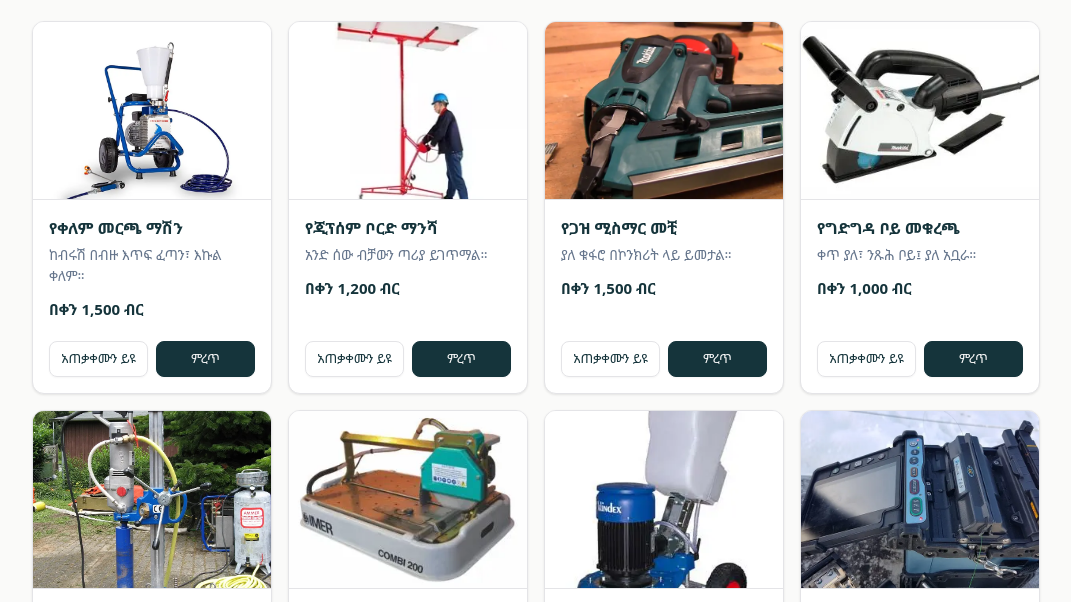
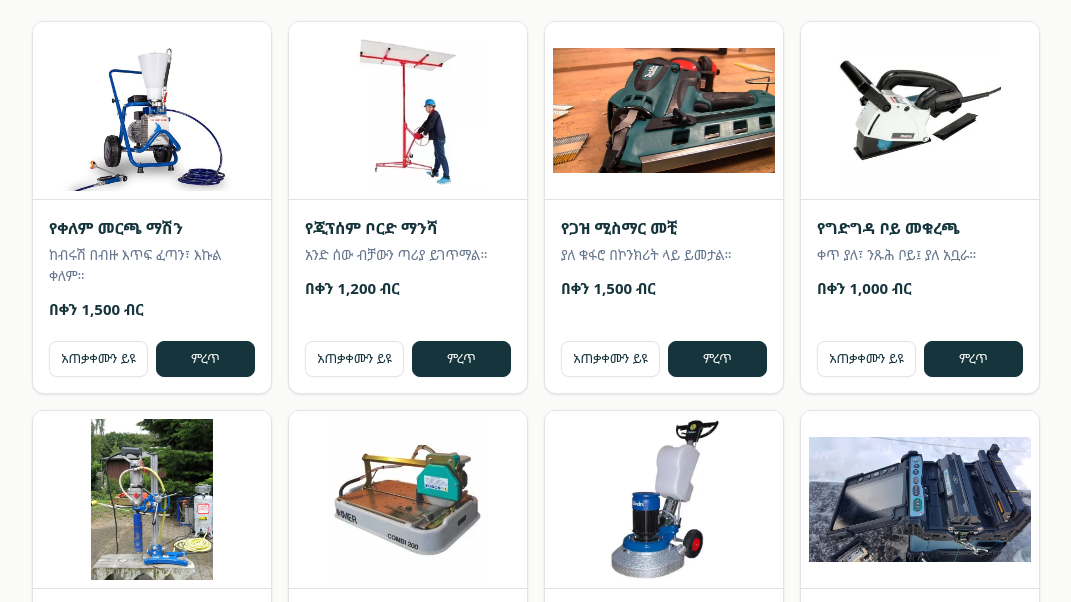
Before and after one commit to y123hak/muya-kiray, a plain HTML site: page index.html in a window 1280 px wide. Shown: the part 157-759 px from the top of the page, without its empty margins (104-1175 px from the left). Drawn offline with Linux system fonts and the light colour scheme.

Commit message:
Show photos uncropped
Co-Authored-By: Claude Opus 5.5 <noreply@anthropic.com>

```diff
--- a/index.html
+++ b/index.html
@@ -29,7 +29,7 @@ section{margin-bottom:40px}
 .cards{display:grid;gap:16px;grid-template-columns:repeat(auto-fill,minmax(240px,1fr))}
 .card{background:var(--card);border:1px solid var(--border);border-radius:12px;box-shadow:0 1px 3px rgba(0,0,0,.06),0 1px 2px rgba(0,0,0,.04);overflow:hidden;display:flex;flex-direction:column}
 .pic{position:relative;aspect-ratio:4/3;background:#f4f4f5;border-bottom:1px solid var(--border);display:flex;align-items:center;justify-content:center;font-size:14px;color:var(--muted);text-align:center;padding:12px}
-.pic img{position:absolute;inset:0;width:100%;height:100%;object-fit:cover;display:block}
+.pic img{position:absolute;inset:0;width:100%;height:100%;object-fit:contain;background:#fff;padding:8px;display:block}
 .body{padding:16px;display:flex;flex-direction:column;gap:4px;flex:1}
 .body h3{font-size:16px;font-weight:600}
 .body p{font-size:14px;color:var(--muted)}
```
